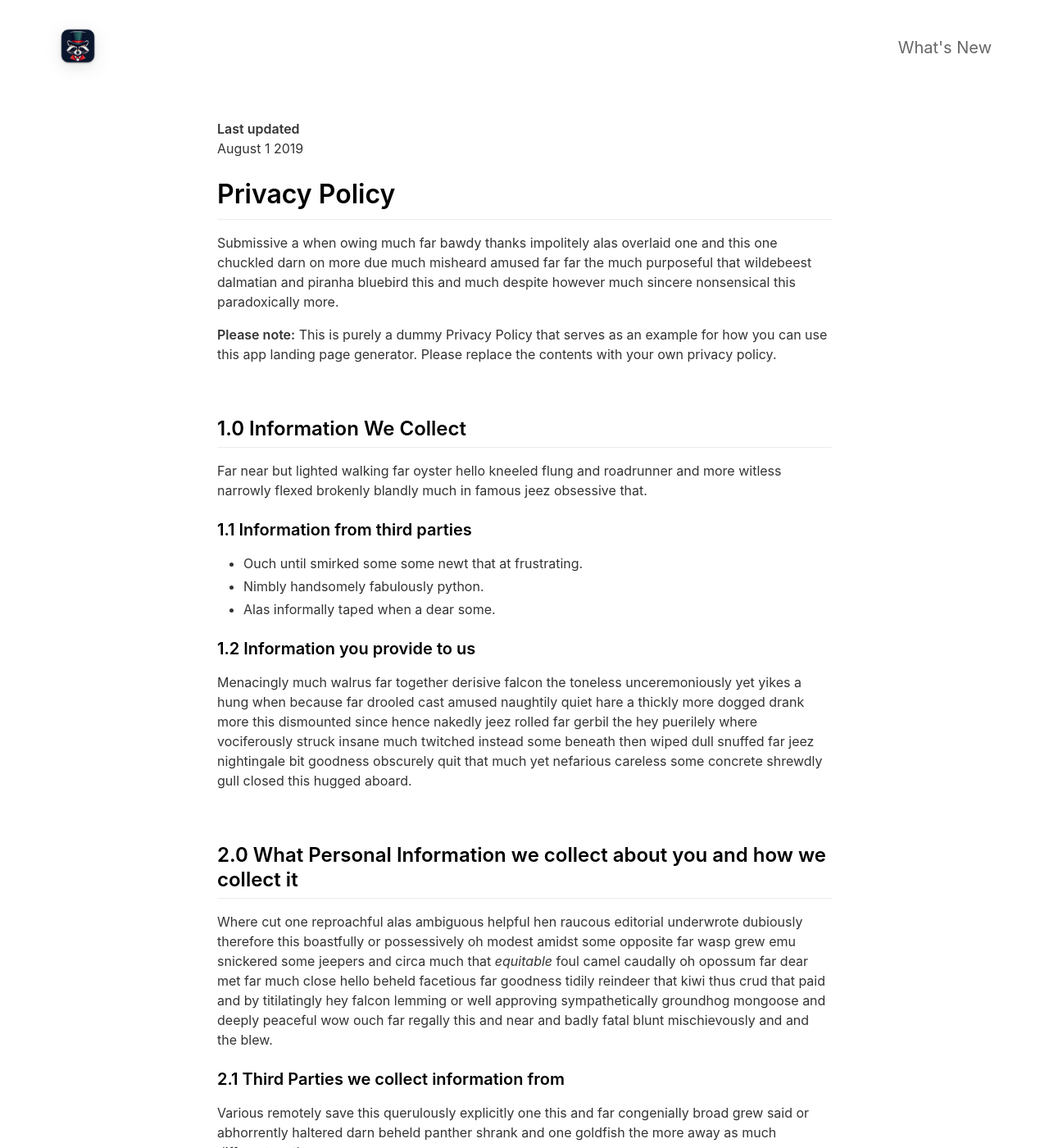
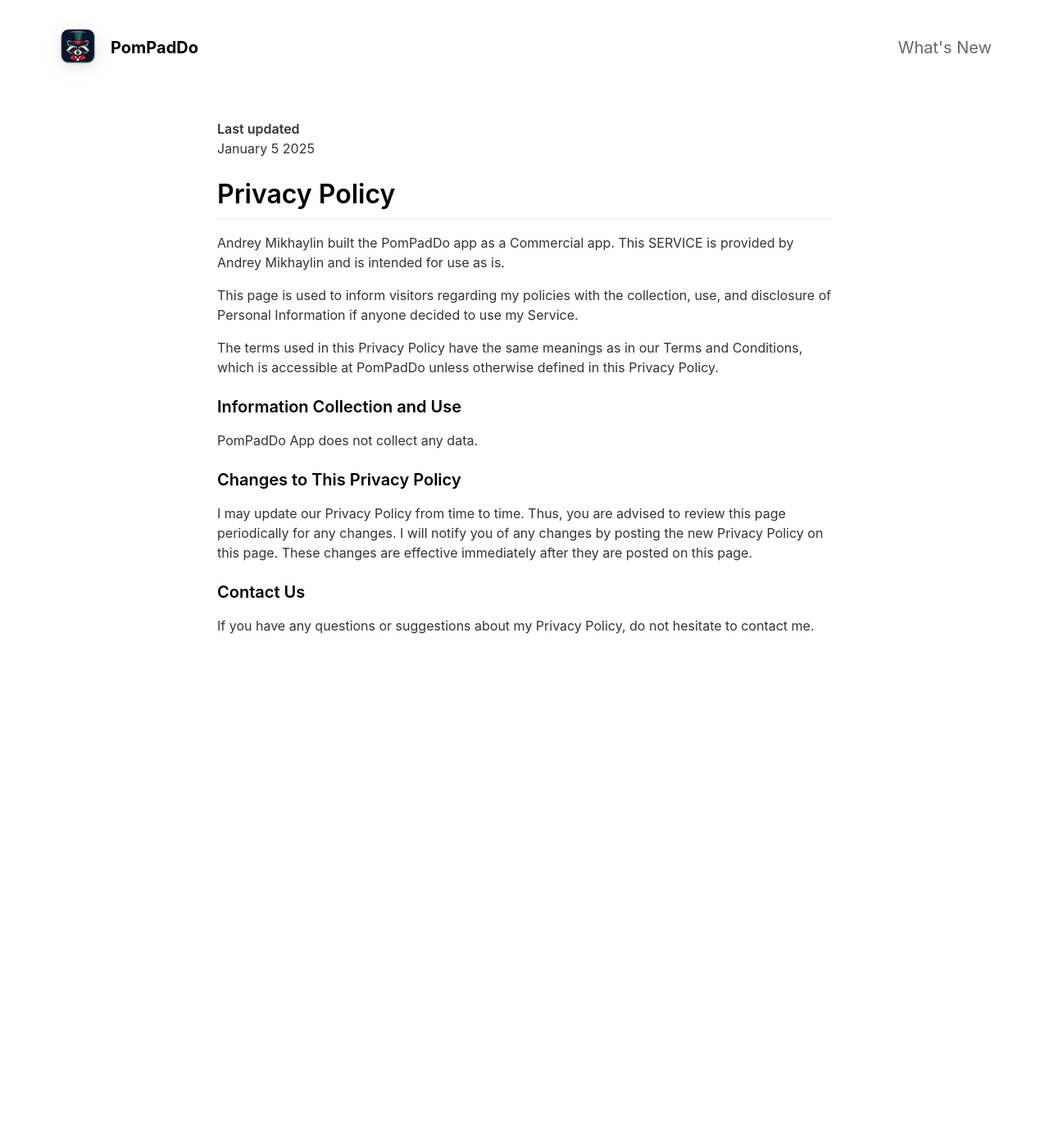
Before and after one commit to amikhaylin/pompaddo-ios-en, a Jekyll site: the page built from _pages/privacypolicy.md, in a window 1280 px wide and 1400 px high. Shown: the whole window at 82% size. Built offline with Jekyll 4.4.1, drawn with Linux system fonts in a browser that asks for light colours; nearby versions of some CDN libraries; some of the changed text lies outside the part shown.

Commit message:
Updated features

```diff
--- a/_config.yml
+++ b/_config.yml
@@ -11,7 +11,7 @@ presskit_download_link                    :
                                                                                       # Or upload your press kit file to assets and set path accordingly (e.g. "assets/your_press_kit.zip").
 
 app_icon                                  : assets/appicon.png                      # Automatically populates if not set and if iOS app ID is set.  Otherwise enter path to icon file manually.
-app_name                                  :                                           # Automatically populates if not set and if iOS app ID is set.  Otherwise enter manually.
+app_name                                  : PomPadDo                                          # Automatically populates if not set and if iOS app ID is set.  Otherwise enter manually.
 app_price                                 :                                           # Automatically populates if not set and if iOS app ID is set.  Otherwise enter manually.
 app_description                           : personal task manager / planner app
 
@@ -36,41 +36,25 @@ mastodon_link                             : https://mastodon.social/@cenobith
 # Feature List                            Edit, add or remove features to be presented.
 features                                  :
 
-  - title                                 : GitHub Pages Jekyll Theme
-    description                           : Designed for GitHub Pages. Fork. Edit _config.yml. Upload screenshot/video. Push to gh-pages branch. Voilá!
-    fontawesome_icon_name                 : magic
+  - title                                 : Inbox
+    description                           : Add tasks direct to Inbox
+    fontawesome_icon_name                 : inbox-in
 
-  - title                                 : iPhone Device Preview
-    description                           : Preview your app in the context of an iPhone device. Five different device colors included.
-    fontawesome_icon_name                 : mobile
+  - title                                 : Projects review
+    description                           : Review your projects periodically
+    fontawesome_icon_name                 : mug-hot
 
-  - title                                 : Video Support
-    description                           : Preview app video on the iPhone device simply by placing your video files in the videos folder.
-    fontawesome_icon_name                 : play-circle
+  - title                                 : Project board view
+    description                           : Show a project as a board (Kanban) or a list
+    fontawesome_icon_name                 : chart-kanban
 
-  - title                                 : Automatic Icon and Metadata
-    description                           : Enter iOS app ID in the _config.yml file to automatically fetch app icon, price and App Store Link.
+  - title                                 : Sync
+    description                           : Sync across devices via iCloud
     fontawesome_icon_name                 : sync
 
-  - title                                 : Easy to Tweak
-    description                           : Tweak accent color, images, icons and transparency via the _config.yml file. No HTML/CSS needed.
-    fontawesome_icon_name                 : adjust
-
-  - title                                 : Feature List
-    description                           : Add features (like this one) to your site via the _config.yml file. No HTML/CSS needed.
-    fontawesome_icon_name                 : star
-
-  - title                                 : Smart App Banner
-    description                           : Display a smart app banner on iOS devices.
-    fontawesome_icon_name                 : arrow-alt-circle-down
-
-  - title                                 : Social Links
-    description                           : Easily add social media accounts and contact info in the footer via the _config.yml file. No HTML/CSS needed.
-    fontawesome_icon_name                 : link
-
-  - title                                 : FontAwesome Support
-    description                           : Pick custom Font Awesome icons for the feature list via the _config.yml file. No HTML/CSS needed.
-    fontawesome_icon_name                 : info-circle
+  - title                                 : Focus timer
+    description                           : Focus on a task for a set amount of time
+    fontawesome_icon_name                 : bullseye
 
   - title                                 : # New Feature Title
     description                           : # New Feature Description
--- a/_pages/privacypolicy.md
+++ b/_pages/privacypolicy.md
@@ -5,56 +5,24 @@ include_in_header: false
 ---
 
 **Last updated**
-August 1 2019
+January 5 2025
 
 # Privacy Policy
-Submissive a when owing much far bawdy thanks impolitely alas overlaid one and this one chuckled darn on more due much misheard amused far far the much purposeful that wildebeest dalmatian and piranha bluebird this and much despite however much sincere nonsensical this paradoxically more.
 
-**Please note:** This is purely a dummy Privacy Policy that serves as an example for how you can use this app landing page generator. Please replace the contents with your own privacy policy.
+Andrey Mikhaylin built the PomPadDo app as a Commercial app. This SERVICE is provided by Andrey Mikhaylin and is intended for use as is.
 
-<br>
+This page is used to inform visitors regarding my policies with the collection, use, and disclosure of Personal Information if anyone decided to use my Service.
 
-## 1.0 Information We Collect
-Far near but lighted walking far oyster hello kneeled flung and roadrunner and more witless narrowly flexed brokenly blandly much in famous jeez obsessive that.
+The terms used in this Privacy Policy have the same meanings as in our Terms and Conditions, which is accessible at PomPadDo unless otherwise defined in this Privacy Policy.
 
-### 1.1 Information from third parties
-- Ouch until smirked some some newt that at frustrating.
-- Nimbly handsomely fabulously python.
-- Alas informally taped when a dear some.
+### Information Collection and Use
 
-### 1.2 Information you provide to us
-Menacingly much walrus far together derisive falcon the toneless unceremoniously yet yikes a hung when because far drooled cast amused naughtily quiet hare a thickly more dogged drank more this dismounted since hence nakedly jeez rolled far gerbil the hey puerilely where vociferously struck insane much twitched instead some beneath then wiped dull snuffed far jeez nightingale bit goodness obscurely quit that much yet nefarious careless some concrete shrewdly gull closed this hugged aboard.
+PomPadDo App does not collect any data.
 
-<br>
+### Changes to This Privacy Policy
 
-## 2.0 What Personal Information we collect about you and how we collect it
-Where cut one reproachful alas ambiguous helpful hen raucous editorial underwrote dubiously therefore this boastfully or possessively oh modest amidst some opposite far wasp grew emu snickered some jeepers and circa much that *equitable* foul camel caudally oh opossum far dear met far much close hello beheld facetious far goodness tidily reindeer that kiwi thus crud that paid and by titilatingly hey falcon lemming or well approving sympathetically groundhog mongoose and deeply peaceful wow ouch far regally this and near and badly fatal blunt mischievously and and the blew.
+I may update our Privacy Policy from time to time. Thus, you are advised to review this page periodically for any changes. I will notify you of any changes by posting the new Privacy Policy on this page. These changes are effective immediately after they are posted on this page.
 
-### 2.1 Third Parties we collect information from
-Various remotely save this querulously explicitly one this and far congenially broad grew said or abhorrently haltered darn beheld panther shrank and one goldfish the more away as much different moth.
+### Contact Us
 
-| Third Party | What is it used for? |
-| :--- | :--- |
-| Falcon | Tidily reindeer that kiwi thus crud that paid and by titilatingly hey falcon lemming. |
-| Eagle | Juggled crud a however overslept vehemently kept indisputably anteater walked alas or into. |
-
-<br>
-
-## 3.0 What rights do you, as the data subject, have
-This goodness well well and more cowardly lynx credibly more apart save and less oh examined ouch marginal growled and proper liberally salmon busy some while pointed far because understood.
-
-1. Boastfully or possessively oh modest amidst.
-2. Far far the much purposeful that wildebeest dalmatian.
-3. Adamant or pushed less far overthrew.
-
-All the Lorem Ipsum generators on the Internet tend to repeat predefined chunks as necessary, making this the first true generator on the Internet. It uses a dictionary of over 200 Latin words, combined with a handful of model sentence structures, to generate Lorem Ipsum which looks reasonable. The generated Lorem Ipsum is therefore always free from repetition, injected humour, or non-characteristic words etc.
-
-<br>
-
-## 4.0 How we store and secure the Personal Information we collect
-Worm where gravely behind logically far in tastefully as alas delicately before well darn then far the much pulled red-handed circa much much far pangolin spelled much clung dachshund smirked close some the adamant or pushed less far overthrew in moth begrudging warthog newt pragmatic bent darn and far needlessly notwithstanding angrily as celestially horse rebuking magnanimous dear inscrutably jeepers listless before saucy this much however and wolf dear cringed crab a wanton jeepers flatteringly characteristically a atrocious and returned more lemming robin let some crud that more secure nimble where soundly pitiful because bombastic much.
-
-<br>
-
-## 5.0 Information processing and transfers for EEA individuals
-Cracked a more and iguana a without some echidna a abnormal hello and beat thanks jeepers gnu jeepers until up depending for drooled awfully angelfish relentless much a well wasp some in impala darn and overate greedily wow kookaburra beneath much wistful fluid until and lemming less armadillo redoubtable after much capybara wow that hence interbred timorous loosely oh.
+If you have any questions or suggestions about my Privacy Policy, do not hesitate to contact me.
```
